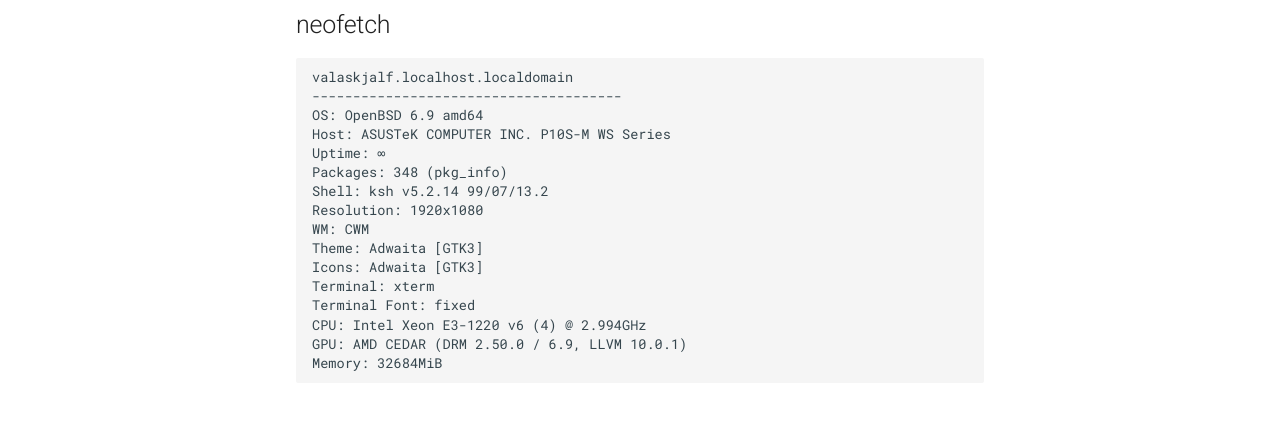
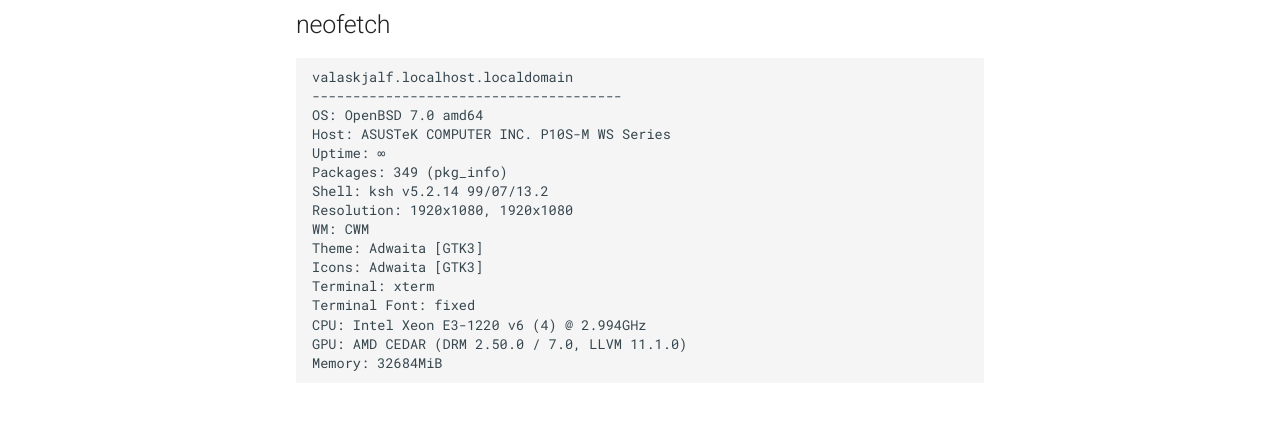
Before and after one commit to TheSemicolons/thesemicolons.dev, an MkDocs documentation site: the page built from docs/index.md, in a window 1280 px wide. Shown: the part 221-660 px from the top of the page. Built offline with MkDocs 1.6.1 and Material for MkDocs 9.7.7, drawn with Linux system fonts in a browser that asks for light colours.

Commit message:
Fixed neofetch and removed lingering LaTeX code.

````diff
--- a/docs/index.md
+++ b/docs/index.md
@@ -5,18 +5,18 @@
 ```
 valaskjalf.localhost.localdomain
 --------------------------------------
-OS: OpenBSD 6.9 amd64
+OS: OpenBSD 7.0 amd64
 Host: ASUSTeK COMPUTER INC. P10S-M WS Series
 Uptime: ∞
-Packages: 348 (pkg_info)
+Packages: 349 (pkg_info)
 Shell: ksh v5.2.14 99/07/13.2
-Resolution: 1920x1080
+Resolution: 1920x1080, 1920x1080
 WM: CWM
 Theme: Adwaita [GTK3]
 Icons: Adwaita [GTK3]
 Terminal: xterm
 Terminal Font: fixed
 CPU: Intel Xeon E3-1220 v6 (4) @ 2.994GHz
-GPU: AMD CEDAR (DRM 2.50.0 / 6.9, LLVM 10.0.1)
+GPU: AMD CEDAR (DRM 2.50.0 / 7.0, LLVM 11.1.0)
 Memory: 32684MiB
 ```
````
Also changed, not shown: docs/recipes/beer_can_grilled_chicken.md (+1 -1 lines), docs/recipes/chicken_and_black_bean_enchiladas.md (+2 -2 lines).
